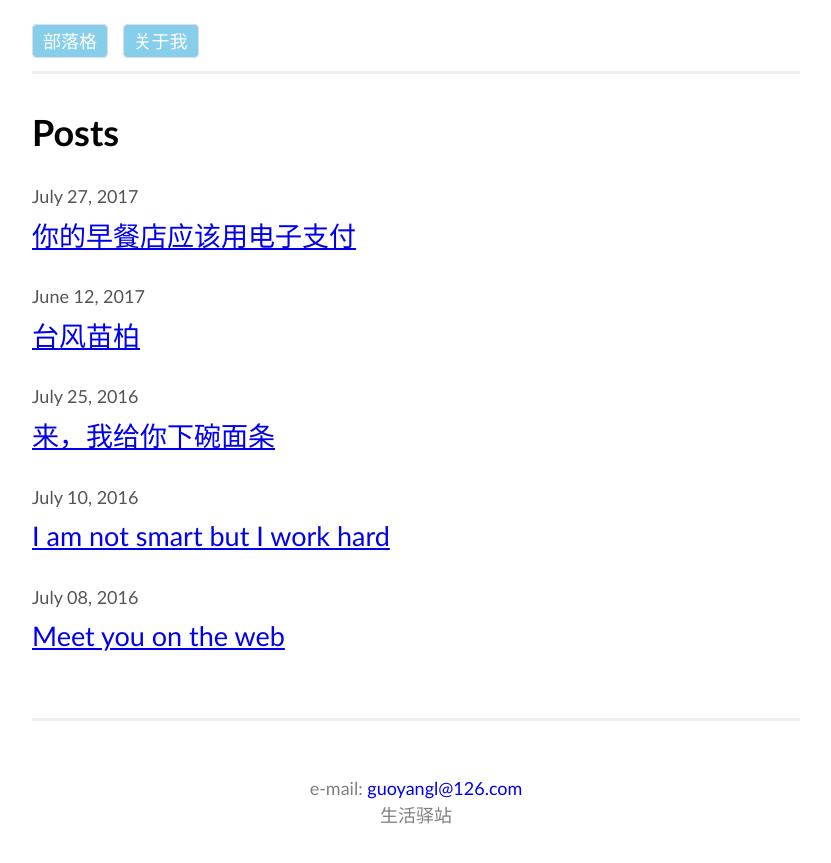
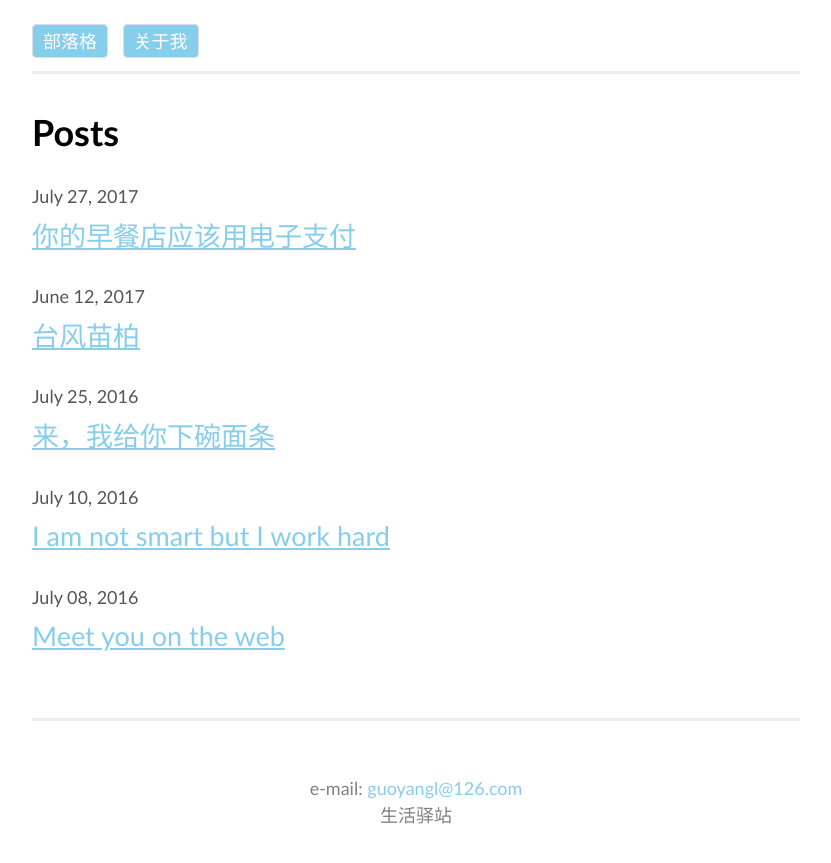
Before and after one commit to leiguoyang/leiguoyang.github.io, a Jekyll site: the page built from index.html, in a window 1280 px wide. Shown: the top 863 px of the page, without its empty margins (224-1055 px from the left). Built offline with Jekyll 4.4.1, drawn with Linux system fonts in a browser that asks for light colours.

Commit message:
Style anchor element

```diff
--- a/css/main.css
+++ b/css/main.css
@@ -36,8 +36,12 @@ p {
   line-height: 1.7em;
 }
 
+a:link {
+  color: skyblue;
+}
+
 a:hover {
-  color: goldenrod;
+  color: #30b6ed;
 }
 
 img {
```
